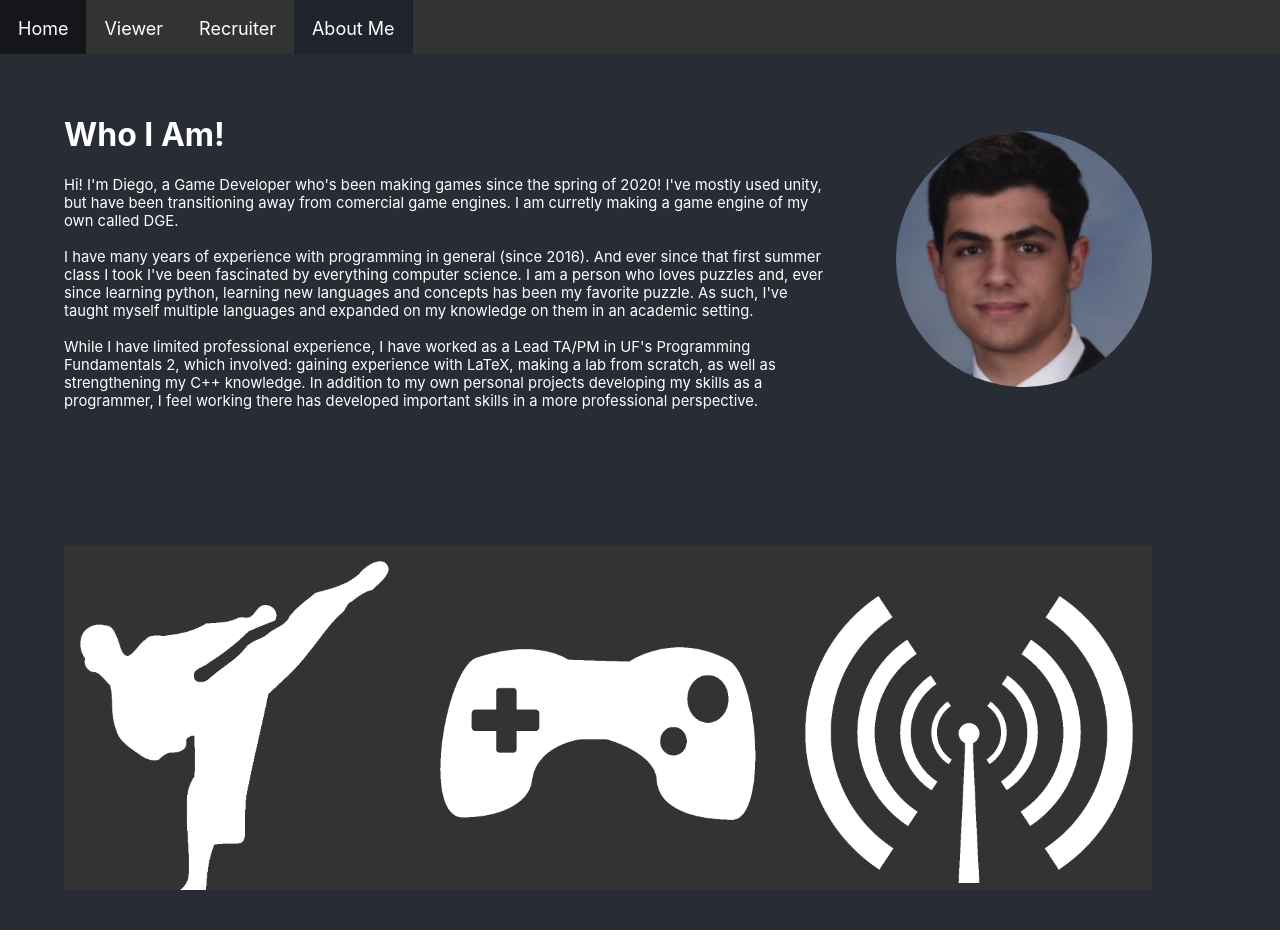
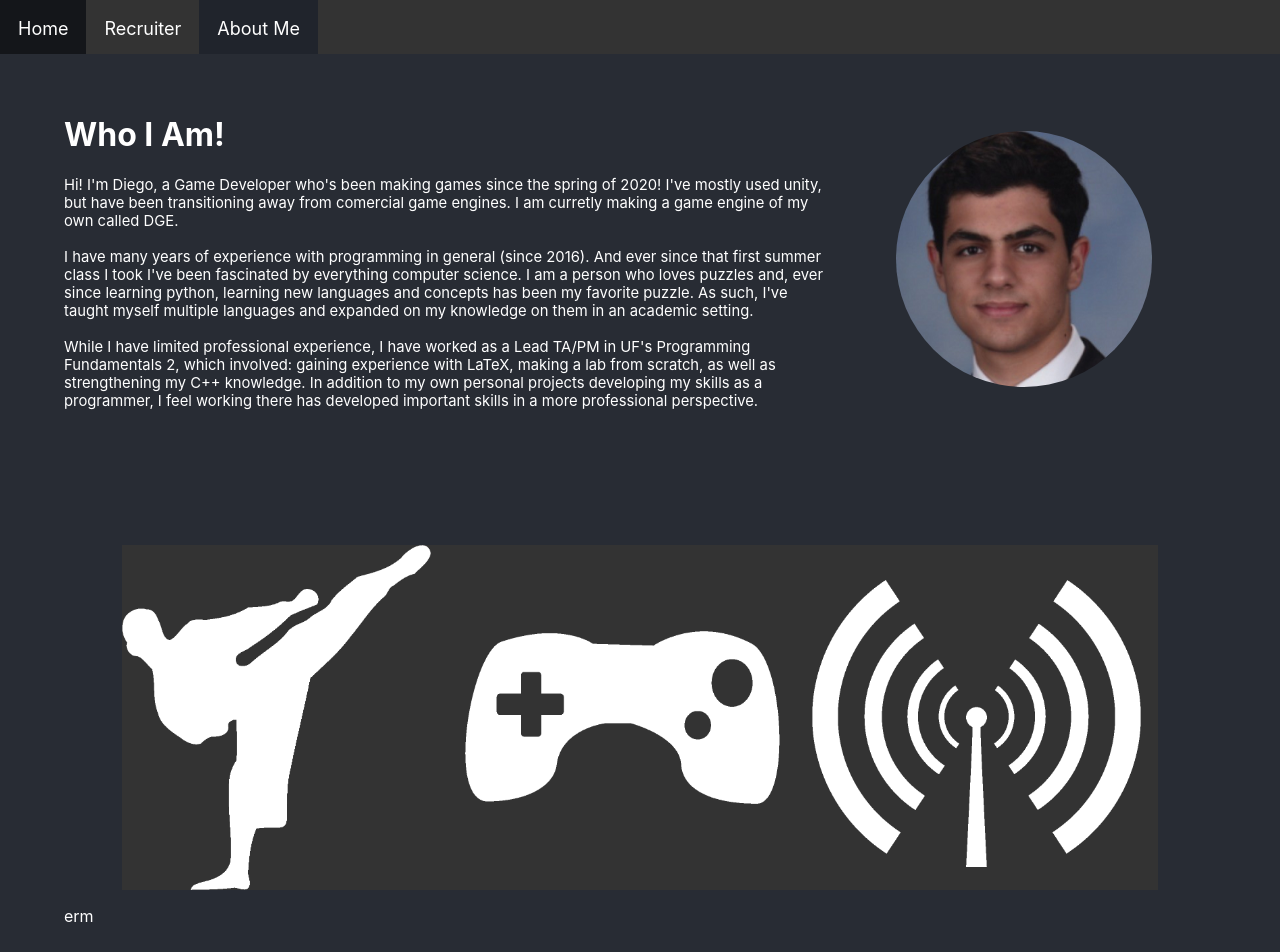
Before and after one commit to Dygo454/portfolioWebsite, a React (Create React App) app in the folder portfolio/: page /about in a window 1280 px wide. Shown: the top 952 px of the page. Before the commit the page ends 930 px from the top, so only its background shows below. Built offline with nearby package versions, Linux system fonts and the light colour scheme.

Commit message:
getting some work done

```diff
--- a/portfolio/src/Main.js
+++ b/portfolio/src/Main.js
@@ -4,7 +4,6 @@ import { Routes, Route, Navigate } from 'react-router-dom';
 import './Main.css'
 
 import Home from './pages/Home';
-import Casual from './pages/Casual';
 import Recruit from './pages/Recruit';
 import About from './pages/About';
 import Navbar from './Navbar';
@@ -13,7 +12,6 @@ const Main = () => {
   return (
     <Routes>
       <Route path='/home' element={<Home/>}></Route>
-      <Route path='/casual' element={<div className="Main"><Navbar/><Casual/></div>}></Route>
       <Route path='/recruit' element={<div className="Main"><Navbar/><Recruit/></div>}></Route>
       <Route path='/about' element={<div className="Main"><Navbar/><About/></div>}></Route>
       <Route
--- a/portfolio/src/Navbar.js
+++ b/portfolio/src/Navbar.js
@@ -6,7 +6,6 @@ function Navbar() {
   return (
     <ul className="Navbar">
         <li><Link id="/home" to="/home" className={pathname==="/home" ? "NavbarActive":"NavbarLink"}>Home</Link></li>
-        <li><Link id="/casual" to="/casual" className={pathname==="/casual" ? "NavbarActive":"NavbarLink"}>Viewer</Link></li>
         <li><Link id="/recruit" to="/recruit" className={pathname==="/recruit" ? "NavbarActive":"NavbarLink"}>Recruiter</Link></li>
         <li><Link id="/about" to="/about" className={pathname==="/about" ? "NavbarActive":"NavbarLink"}>About Me</Link></li>
         {/* <li><Link id="" to="" className={pathname=="" ? "NavbarActive":"NavbarLink"}></Link></li> */}
--- a/portfolio/src/pages/About.css
+++ b/portfolio/src/pages/About.css
@@ -38,14 +38,12 @@
         max-width: 70vw;
         align-content: center;
         font-size: calc(4px + 2vw);
-        /* font-size: 3vw; */
     }
 
     .AboutMainImg {
         width: 50%;
         display: table-cell;
         align-content: center;
-        /* margin: auto; */
         border-radius: 50%;
     }
 }
@@ -62,9 +60,9 @@
     padding: 0;
     overflow: hidden;
     background-color: #333333;
-    width: 85vw;
+    width: 81vw;
+    margin: auto;
     height: 27vw;
-    /* max-height: 3em; */
 }
 
 .AboutMainBarIco {
@@ -79,6 +77,5 @@
 .AboutMainBarIco > img {
     display: block;
     height: 27vw;
-    padding: 1em;
     text-decoration: none;
 }
--- a/portfolio/src/pages/About.js
+++ b/portfolio/src/pages/About.js
@@ -3,6 +3,18 @@ import pfp from './../res/pfp.png';
 import taekwondo from './../res/icons/taekwondo.png';
 import controller from './../res/icons/controller.png';
 import live from './../res/icons/live.png';
+
+let currInd = -1;
+function setAboutClick(event) {
+  if (event.id === currInd) {
+    return;
+  }
+  if (currInd >= 0) {
+    document.getElementById(currInd+"body").className = "inactiveAbout";
+  }
+  currInd = event.id;
+  document.getElementById(currInd+"body").className = "activeAbout";
+}
 
 function About() {
   return (
@@ -30,9 +42,12 @@ function About() {
       </div>
       <div className="AboutMainPersonal">
         <div className='AboutMainBar'>
-          <span className="AboutMainBarIco"><img src={taekwondo} alt="Icon of a taekwondo kick"/></span>
-          <span className="AboutMainBarIco"><img src={controller} alt="Icon of a game controller"/></span>
-          <span className="AboutMainBarIco"><img src={live} alt="Icon of a broadcasting antena"/></span>
+          <span className="AboutMainBarIco" id="0" onClick={setAboutClick}><img src={taekwondo} alt="Icon of a taekwondo kick"/></span>
+          <span className="AboutMainBarIco" id="1" onClick={setAboutClick}><img src={controller} alt="Icon of a game controller"/></span>
+          <span className="AboutMainBarIco" id="2" onClick={setAboutClick}><img src={live} alt="Icon of a broadcasting antena"/></span>
+        </div>
+        <div id="0body" className="inactiveAbout">
+          <p>erm</p>
         </div>
       </div>
     </div>
--- a/portfolio/src/pages/Casual.js
+++ /dev/null
@@ -1,10 +0,0 @@
-import './Casual.css';
-
-function Casual() {
-  return (
-    <div className="Casual">
-    </div>
-  );
-}
-
-export default Casual;
--- a/portfolio/src/pages/Home.css
+++ b/portfolio/src/pages/Home.css
@@ -67,6 +67,7 @@
   text-wrap: nowrap;
   overflow: hidden;
   text-overflow: ellipsis;
+  font-size: xx-large;
 }
 
 #Options > .button:hover {
--- a/portfolio/src/pages/Home.js
+++ b/portfolio/src/pages/Home.js
@@ -6,12 +6,11 @@ function Home() {
     <div className="Home">
       <header className="Home-header">
         <h1 id="SplashUp">Hello! Welcome to my portfolio website.</h1>
-        <h2>Are you visiting as a recruitor?</h2>
+        <h2>Would you like to see a page tailored for a recruiter?</h2>
         <div id="Options">
-          <Link to="/recruit" className="button">Yes, I am.</Link>
-          <Link to="/casual" className="button">No, I'm just looking around.</Link>
+          <Link to="/recruit" className="button">Yes</Link>
+          <Link to="/about" className="button">No</Link>
         </div>
-        <Link to="/about" id="Other">I'd like to skip and jump to the website.</Link>
       </header>
     </div>
   );
```
Also changed, not shown: portfolio/src/pages/Casual.css (deleted).
